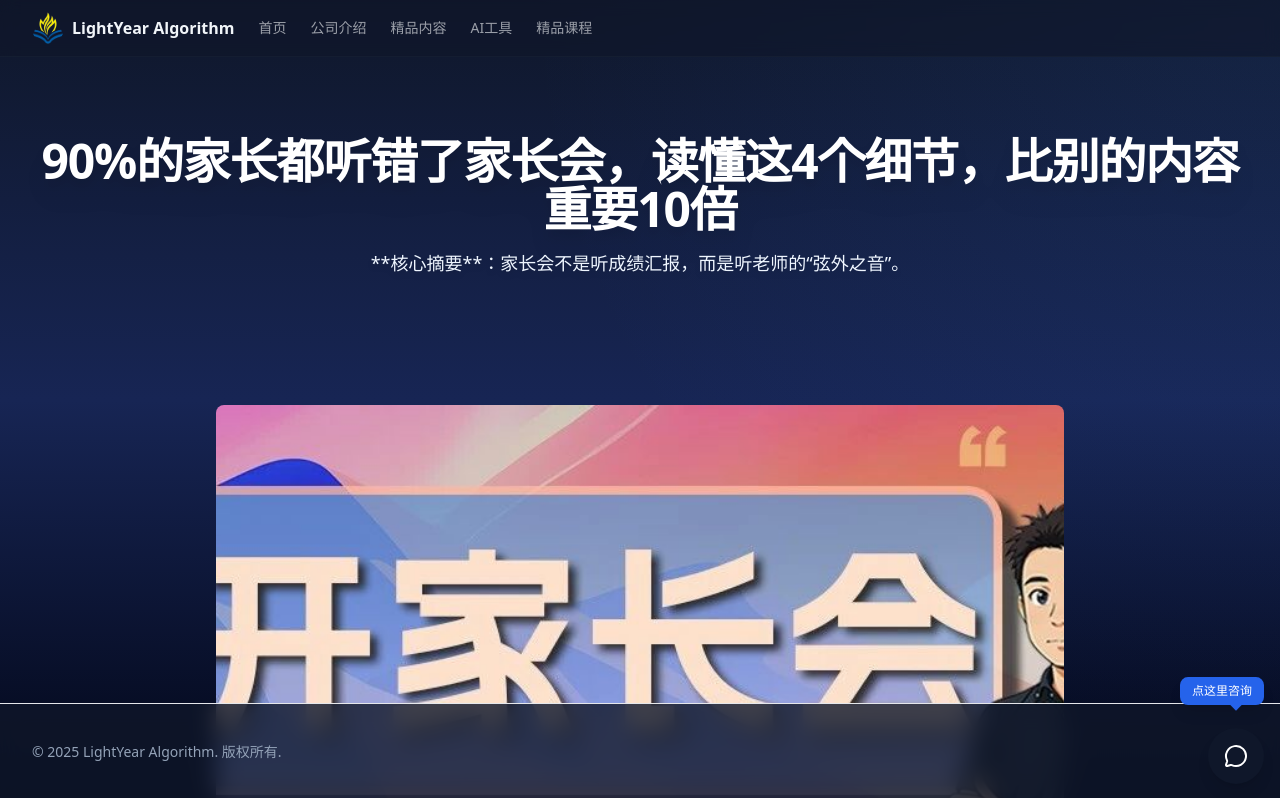
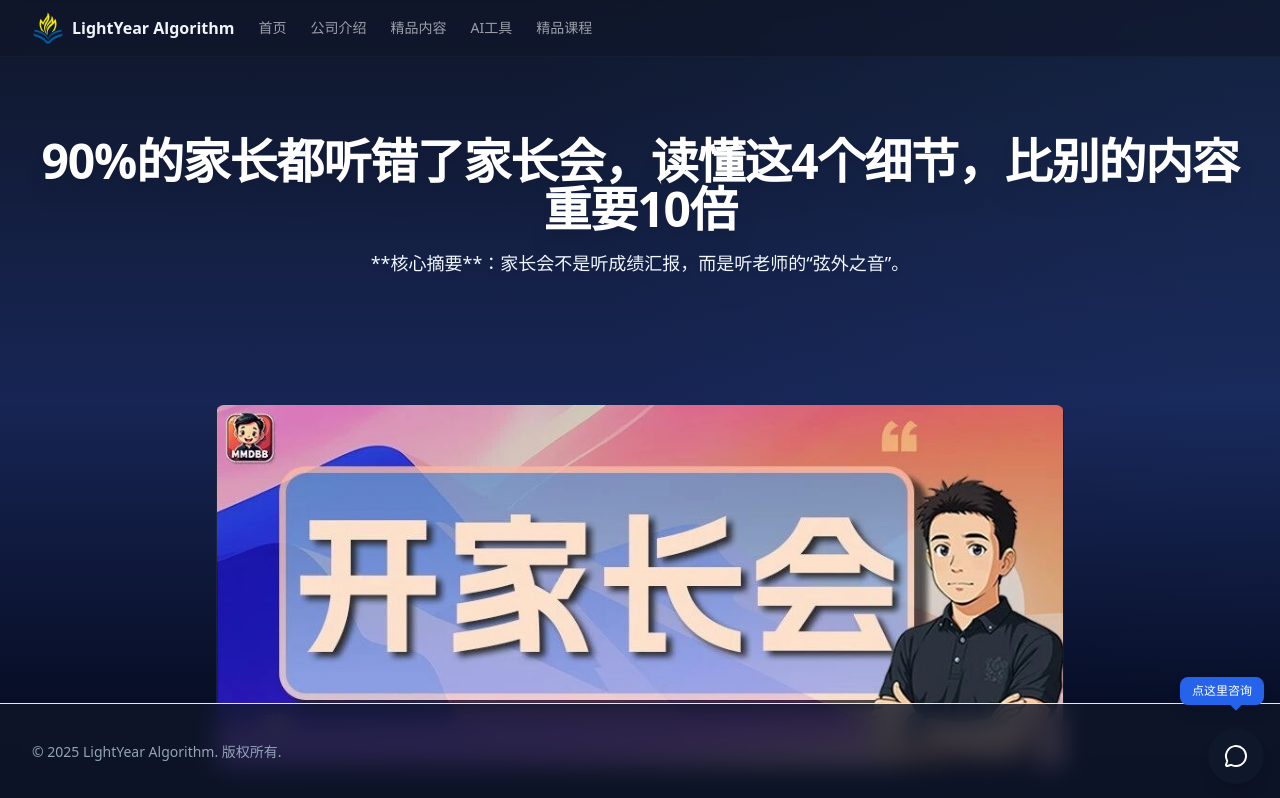
Before and after one commit to moosa119129/wanlly_zhuye, a Next.js app: page /insights/9-0-de-jia-zhang-dou-ting-cuo-le-jia-zhang-hui-du-dong-zhe-4-ge-xi-jie-bi-bie-de in a window 1280 px wide. Shown: the top 798 px of the page. Built offline with nearby package versions, Linux system fonts and the light colour scheme.

Commit message:
fix: 调整文章封面图显示比例适配公众号横向封面

```diff
--- a/app/insights/[slug]/page.tsx
+++ b/app/insights/[slug]/page.tsx
@@ -32,11 +32,11 @@ export default async function ArticleDetailPage({ params }: ArticlePageProps) {
             />
             <div className="container max-w-4xl py-12 px-4 md:px-6">
                 {article.coverImage && (
-                    <div className="aspect-video relative rounded-lg overflow-hidden mb-8">
+                    <div className="aspect-[2.35/1] relative rounded-lg overflow-hidden mb-8 bg-gradient-to-br from-slate-800 to-slate-900">
                         <img
                             src={article.coverImage}
                             alt={article.title}
-                            className="w-full h-full object-cover"
+                            className="w-full h-full object-contain"
                         />
                     </div>
                 )}
--- a/app/insights/page.tsx
+++ b/app/insights/page.tsx
@@ -22,12 +22,12 @@ export default function InsightsPage() {
                             <Link key={article.id} href={`/insights/${article.slug}`} className="group">
                                 <Card className="h-full hover:shadow-lg transition-shadow cursor-pointer overflow-hidden flex flex-col">
                                     {article.coverImage && (
-                                        <div className="aspect-video bg-muted relative overflow-hidden">
+                                        <div className="aspect-[2.35/1] bg-gradient-to-br from-slate-800 to-slate-900 relative overflow-hidden">
                                             <img
                                                 src={article.coverImage}
                                                 alt={article.title}
                                                 referrerPolicy="no-referrer"
-                                                className="w-full h-full object-cover group-hover:scale-105 transition-transform duration-300"
+                                                className="w-full h-full object-contain group-hover:scale-105 transition-transform duration-300"
                                             />
                                             <div className="absolute top-2 right-2">
                                                 <Badge variant="secondary" className="bg-background/80 backdrop-blur-sm">
```
